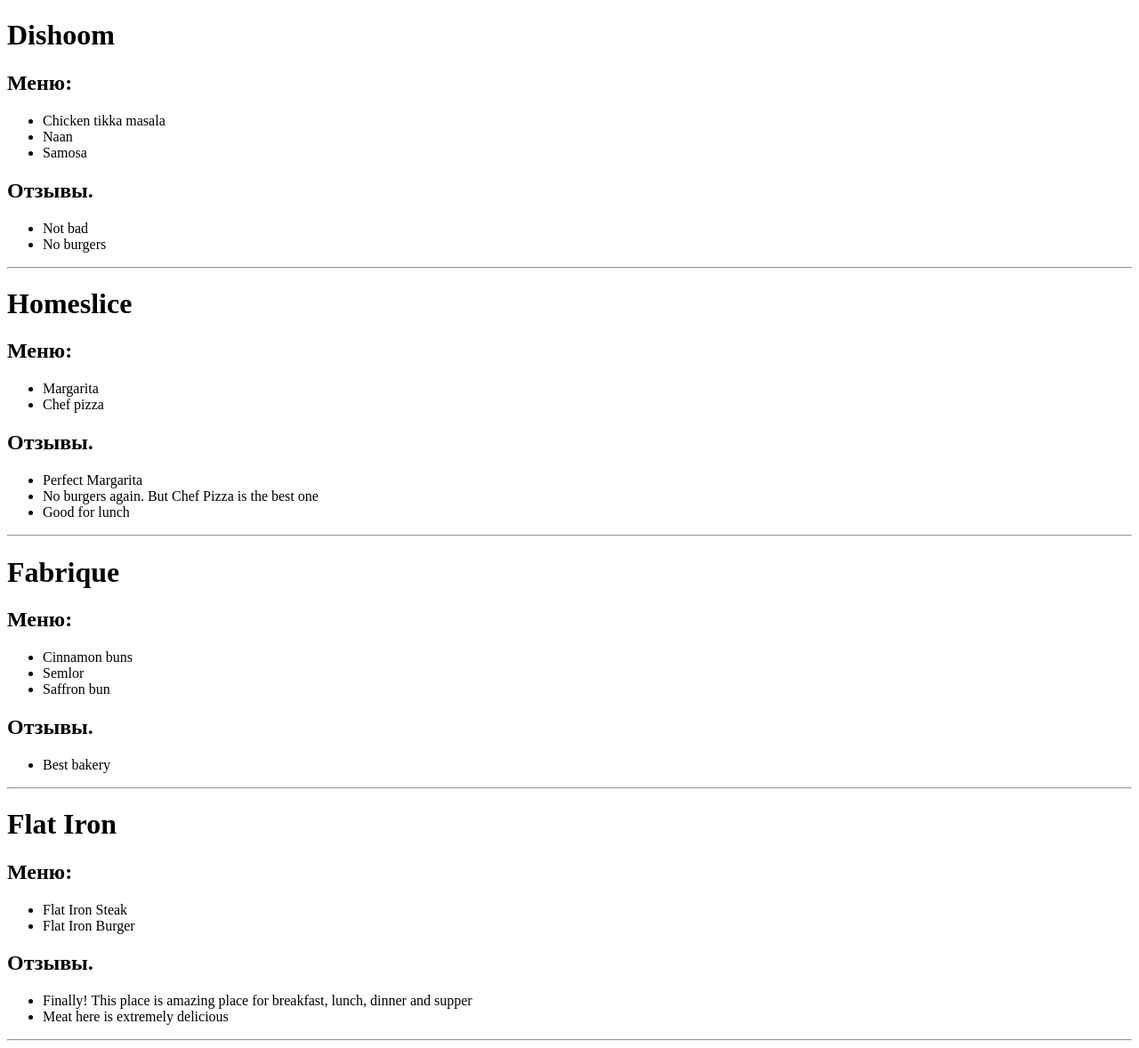
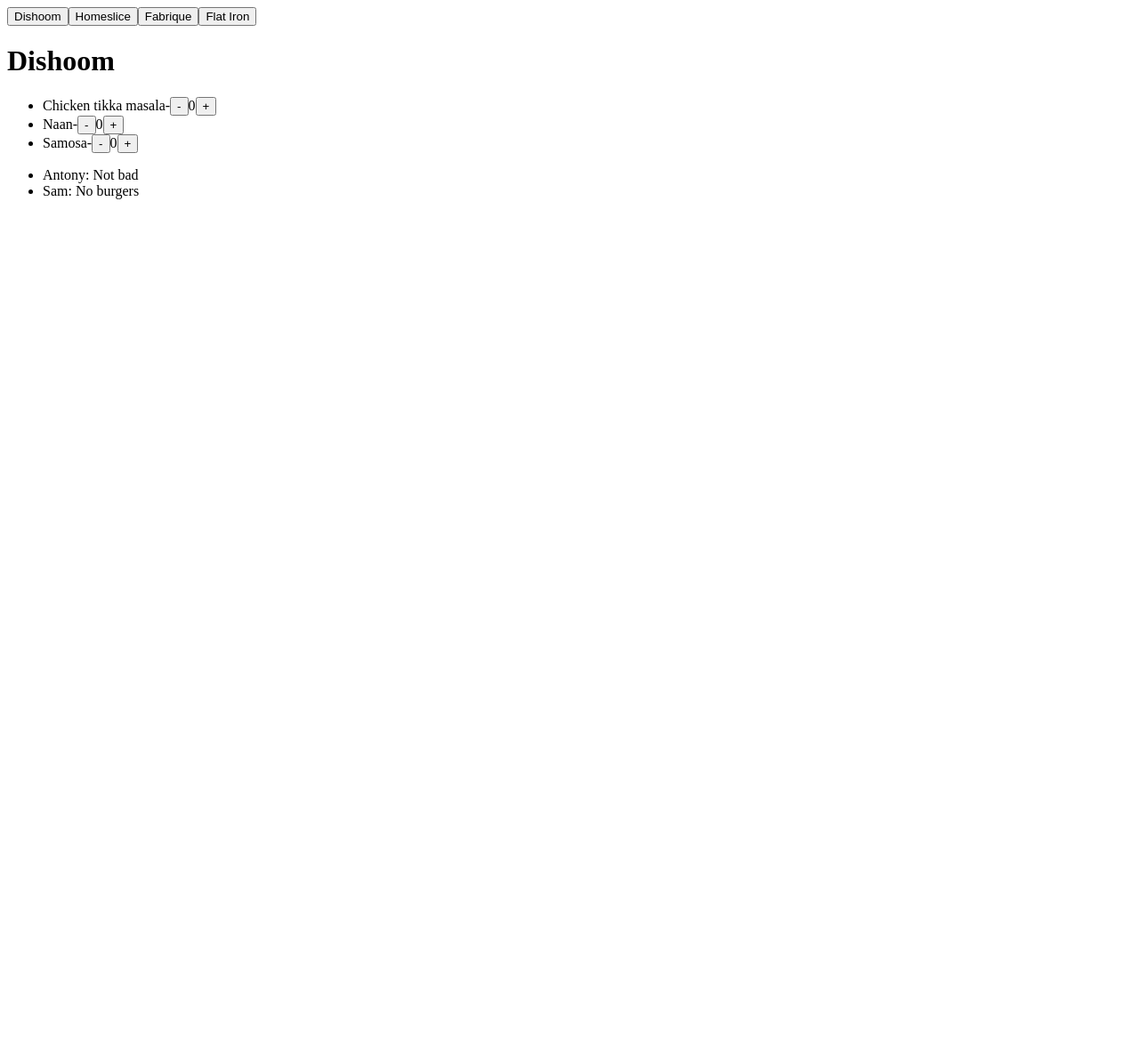
Before and after one commit to deniskoss/react-20230914, a React (Vite) app: page / in a window 1280 px wide. Shown: the whole page at 89% size. After the commit the page ends 800 px from the top, so only its background shows below. Built offline with nearby package versions, Linux system fonts and the light colour scheme.

Commit message:
lecture-2/hw Меню ресторанов

```diff
--- /dev/null
+++ b/src/Components/Button/component.jsx
@@ -0,0 +1,6 @@
+
+export const Button = ({type, handler}) => {
+    return (
+        <button onClick={() => handler()}>{type}</button>
+    )
+}
--- /dev/null
+++ b/src/Components/Menu/component.jsx
@@ -0,0 +1,9 @@
+import {MenuItem} from "../MenuItem/component.jsx";
+export const Menu = ({data}) => {
+
+    return (
+        <ul>
+            {data.map((item) => <MenuItem dishName={item.name} />)}
+        </ul>
+    )
+}
--- /dev/null
+++ b/src/Components/MenuItem/component.jsx
@@ -0,0 +1,15 @@
+import {useState} from "react";
+import {Button} from '../Button/component.jsx';
+export const MenuItem = ({dishName}) => {
+    const [count, setCount] = useState(0);
+    const setMore = () => setCount(count + 1);
+    const setLess= () => count > 0 ? setCount(count - 1) : null;
+
+    return (
+        <li>{dishName}-
+            <Button handler={setLess} type="-"/>
+            {count}
+            <Button handler={setMore} type="+"/>
+        </li>
+    );
+};
--- /dev/null
+++ b/src/Components/Rewiev/component.jsx
@@ -0,0 +1,8 @@
+
+export const Review = ({data}) => {
+    return (
+        <ul>
+            {data.map((item) => <li>{item.user}: {item.text}</li>)}
+        </ul>
+    )
+}
--- a/src/main.jsx
+++ b/src/main.jsx
@@ -1,72 +1,8 @@
 import React from 'react';
 import ReactDOM from 'react-dom/client';
-import { restaurants } from "./constants/mock.js";
+import {MainPage} from './pages/Main/component.jsx'
 
 const rootElement = document.getElementById('root');
 const root = ReactDOM.createRoot(rootElement);
 
-root.render(
-    <div>
-        <div>
-            <h1>{restaurants[0].name}</h1>
-            <h2>Меню:</h2>
-            <ul>
-                <li>{restaurants[0].menu[0].name}</li>
-                <li>{restaurants[0].menu[1].name}</li>
-                <li>{restaurants[0].menu[2].name}</li>
-            </ul>
-            <h2>Отзывы.</h2>
-            <ul>
-                <li>{restaurants[0].reviews[0].text}</li>
-                <li>{restaurants[0].reviews[1].text}</li>
-            </ul>
-        </div>
-        <hr />
-
-        <div>
-            <h1>{restaurants[1].name}</h1>
-            <h2>Меню:</h2>
-            <ul>
-                <li>{restaurants[1].menu[0].name}</li>
-                <li>{restaurants[1].menu[1].name}</li>
-            </ul>
-            <h2>Отзывы.</h2>
-            <ul>
-                <li>{restaurants[1].reviews[0].text}</li>
-                <li>{restaurants[1].reviews[1].text}</li>
-                <li>{restaurants[1].reviews[2].text}</li>
-            </ul>
-        </div>
-        <hr />
-
-        <div>
-            <h1>{restaurants[2].name}</h1>
-            <h2>Меню:</h2>
-            <ul>
-                <li>{restaurants[2].menu[0].name}</li>
-                <li>{restaurants[2].menu[1].name}</li>
-                <li>{restaurants[2].menu[2].name}</li>
-            </ul>
-            <h2>Отзывы.</h2>
-            <ul>
-                <li>{restaurants[2].reviews[0].text}</li>
-            </ul>
-        </div>
-        <hr />
-
-        <div>
-            <h1>{restaurants[3].name}</h1>
-            <h2>Меню:</h2>
-            <ul>
-                <li>{restaurants[3].menu[0].name}</li>
-                <li>{restaurants[3].menu[1].name}</li>
-            </ul>
-            <h2>Отзывы.</h2>
-            <ul>
-                <li>{restaurants[3].reviews[0].text}</li>
-                <li>{restaurants[3].reviews[1].text}</li>
-            </ul>
-        </div>
-        <hr />
-    </div>
-);
+root.render(<MainPage />);
--- /dev/null
+++ b/src/pages/Main/component.jsx
@@ -0,0 +1,20 @@
+import {useState} from "react";
+import {restaurants} from '../../constants/mock.js';
+import {Menu} from '../../Components/Menu/component.jsx';
+import {Review} from '../../Components/Rewiev/component.jsx';
+
+export const MainPage = () => {
+    const [activeTab, setActiveTab] = useState(0)
+    const navigation = restaurants.map((item, index) => {
+        return <button onClick={() => setActiveTab(index)}>{item.name}</button>
+    });
+
+    return (
+        <div>
+            <div>{navigation}</div>
+            <h1>{restaurants[activeTab].name}</h1>
+            <Menu data={restaurants[activeTab].menu} />
+            <Review data={restaurants[activeTab].reviews} />
+        </div>
+    );
+};
```
